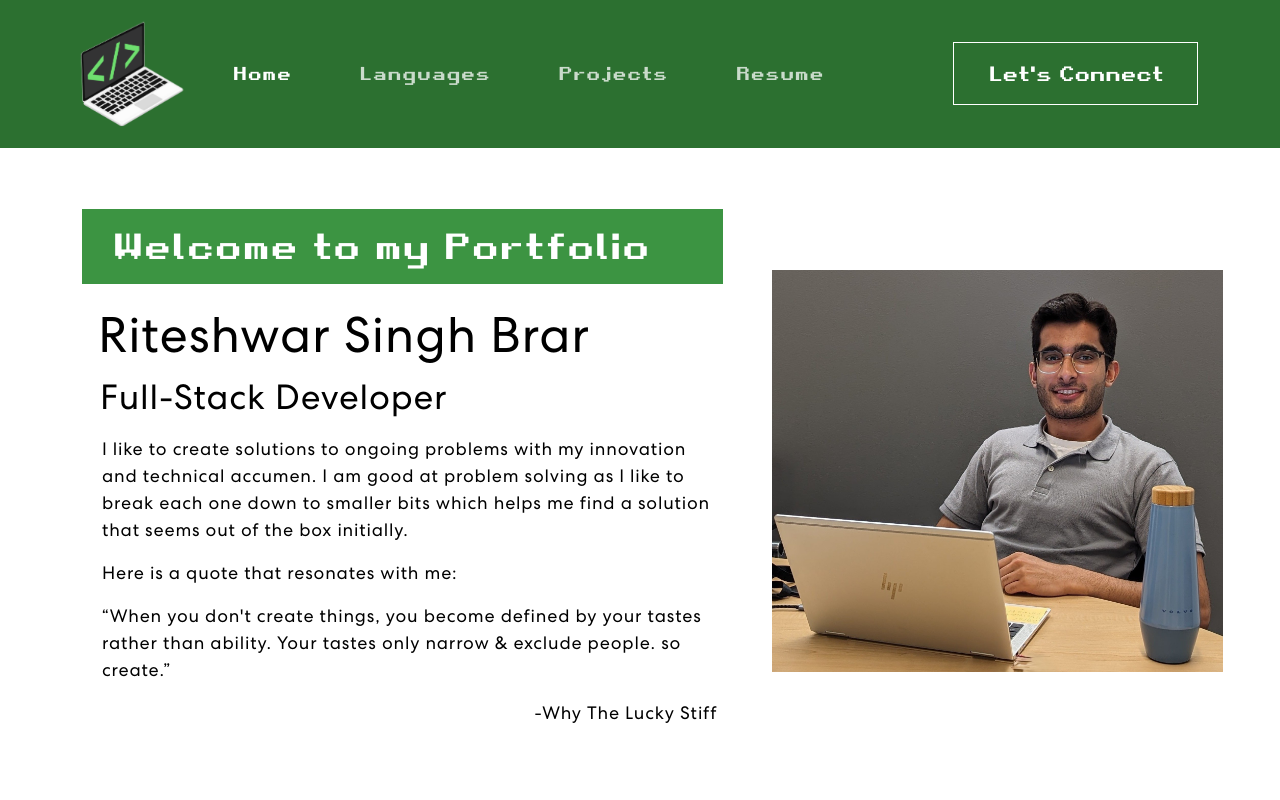
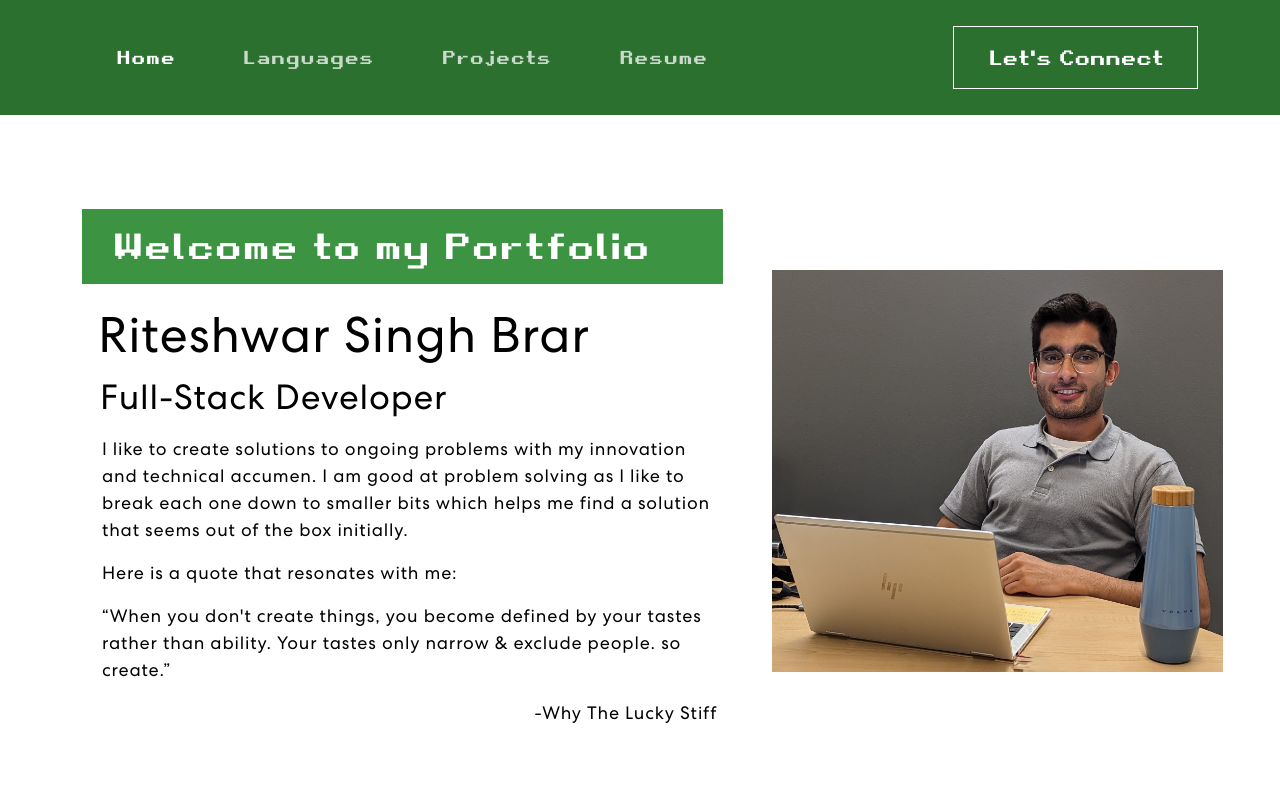
Before and after one commit to RiteshwarBrar/react, a React (Create React App) app: page / in a window 1280 px wide. Shown: the top 800 px of the page. Built offline with nearby package versions, Linux system fonts and the light colour scheme.

Commit message:
removed logo from navbar which is to be replaced

```diff
--- a/src/components/NavBar.js
+++ b/src/components/NavBar.js
@@ -1,7 +1,7 @@
 // Desc: This file contains the code for the navigation bar of the website.
 import { useState, useEffect } from "react";
 import { Navbar, Container, Nav } from "react-bootstrap";
-import logo from '../assets/img/lap.png';
+//import logo from '../assets/img/lap.png';
 import resume from '../assets/pdf/resume.pdf';
 export const NavBar = () => {
   const [activeLink, setActiveLink] = useState('home');
@@ -27,9 +27,9 @@ export const NavBar = () => {
   return (
     <Navbar expand="lg" className={scrolled ? "scrolled":""}>
       <Container>
-        <Navbar.Brand href="https://github.com/RiteshwarBrar" target="_blank" rel="noreferrer">
+      {/* <Navbar.Brand href="https://github.com/RiteshwarBrar" target="_blank" rel="noreferrer">
           <img src={logo} alt="Logo"/>
-        </Navbar.Brand>
+        </Navbar.Brand> */}
         <Navbar.Toggle aria-controls="basic-navbar-nav">
           <span className="navbar-toggler-icon"></span>
         </Navbar.Toggle>
```
